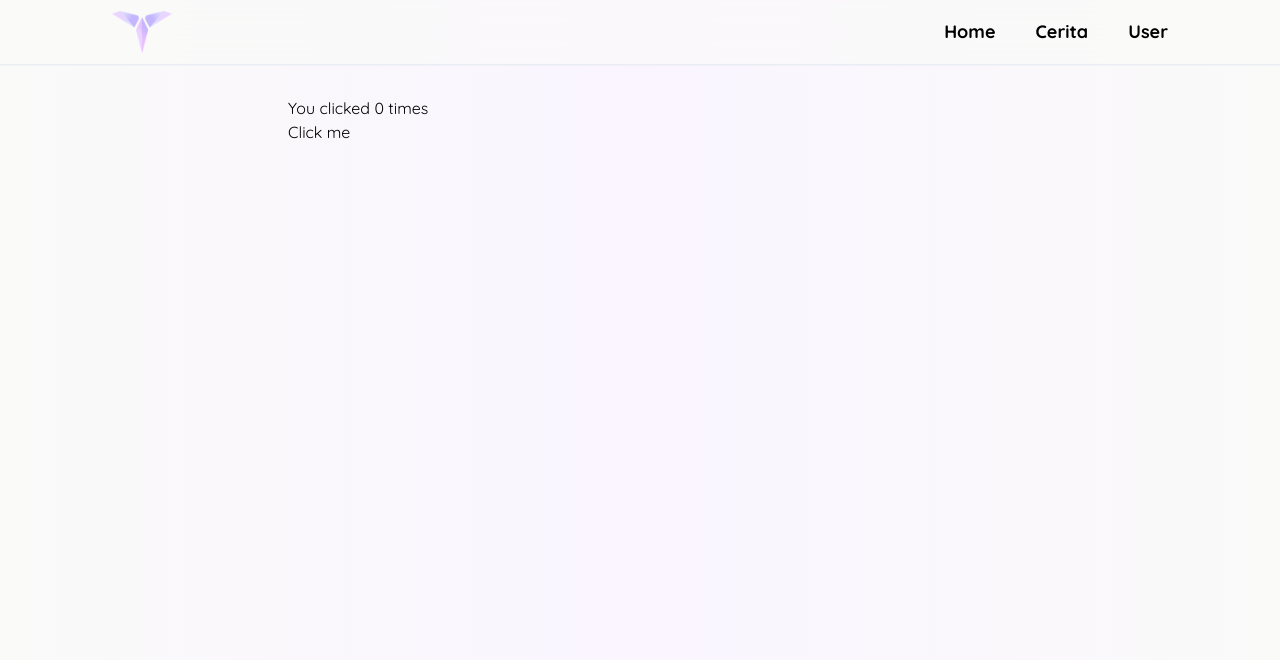
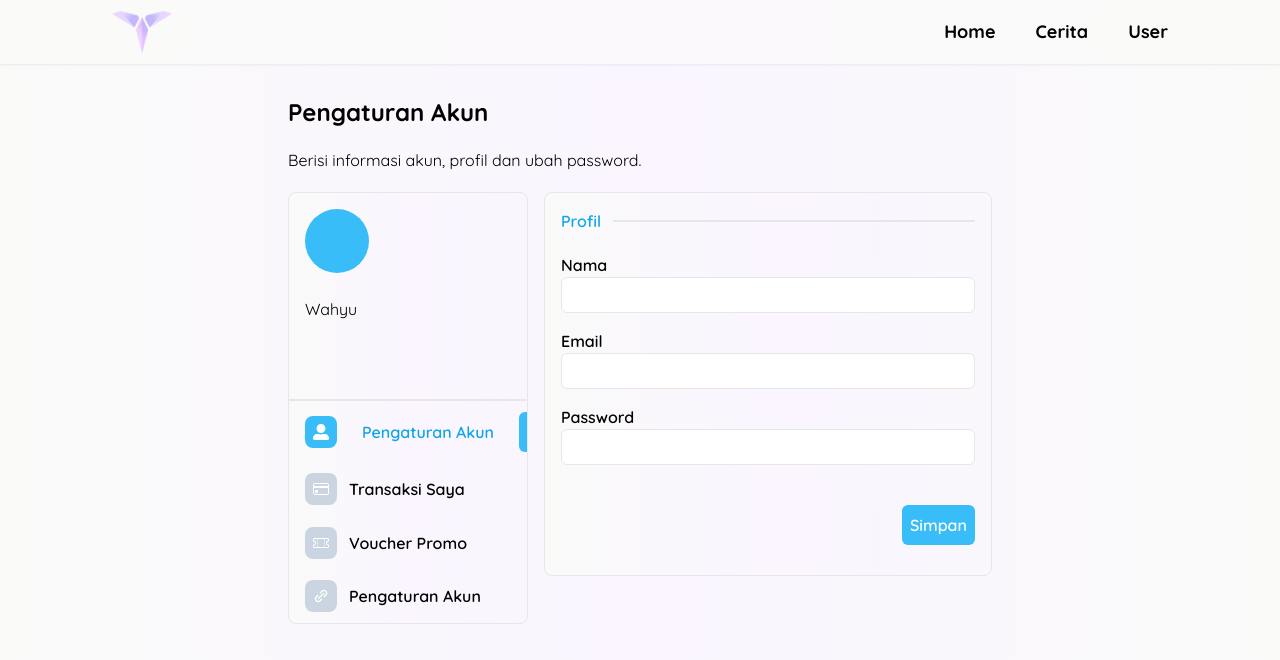
Before and after one commit to TeoCrow/nextjs, a Next.js app: page /user in a window 1280 px wide. Shown: the top 660 px of the page. Built offline with nearby package versions, Linux system fonts and the light colour scheme.

Commit message:
make better

```diff
--- a/app/user/page.jsx
+++ b/app/user/page.jsx
@@ -1,14 +1,83 @@
 "use client";
 
 import React, { useState } from "react";
-
+import * as fa from "react-icons/fa";
+import * as bs from "react-icons/bs";
+import * as bi from "react-icons/bi";
 export default function User() {
   const [count, setCount] = useState(0);
 
   return (
     <div>
-      <p>You clicked {count} times</p>
-      <button onClick={() => setCount(count + 1)}>Click me</button>
+      <p className="text-2xl font-bold">Pengaturan Akun</p>
+      <p className="my-5">Berisi informasi akun, profil dan ubah password.</p>
+      <section className="flex gap-4">
+        <div className="grid">
+          <div>
+            <div className="w-60 h-52 bg-gradient-to-r from-stone-50 via-purple-50 border rounded-t-lg p-4">
+              <div className="w-16 h-16 bg-sky-400 rounded-full mb-6"></div>
+              <p>Wahyu</p>
+            </div>
+            <div className="w-60 h-56 bg-gradient-to-r from-stone-50 via-purple-50 border rounded-b-lg pl-4 grid font-semibold">
+              <div className="flex items-center justify-between gap-3">
+                <fa.FaUserAlt className="bg-sky-400 w-8 h-8 p-2 rounded-lg text-white" />
+                <p className="text-sky-500">Pengaturan Akun</p>
+                <div className="w-2 h-10 bg-sky-400 rounded-l-md"></div>
+              </div>
+              <div className="flex items-center gap-3">
+                <bs.BsCreditCard className="bg-slate-300 w-8 h-8 p-2 rounded-lg text-white" />
+                Transaksi Saya
+              </div>
+              <div className="flex items-center gap-3">
+                <bs.BsTicketPerforated className="bg-slate-300 w-8 h-8 p-2 rounded-lg text-white" />
+                Voucher Promo
+              </div>
+              <div className="flex items-center gap-3">
+                <bi.BiLinkAlt className="bg-slate-300 w-8 h-8 p-2 rounded-lg text-white" />
+                Pengaturan Akun
+              </div>
+            </div>
+          </div>
+        </div>
+        <div className="w-full h-96 bg-gradient-to-r from-stone-50 via-purple-50 rounded-lg border p-4">
+          <div className="flex items-center gap-3 mb-5">
+            <p className="font-semibold text-sky-500">Profil</p>
+            <div className="w-full border-t-2"></div>
+          </div>
+          <div className="mb-4">
+            <p className="font-semibold">Nama</p>
+            <input
+              type="text"
+              className="w-full rounded-md h-9 border focus:border-0 focus:ring-0"
+              name=""
+              id=""
+            />
+          </div>
+          <div className="mb-4">
+            <p className="font-semibold">Email</p>
+            <input
+              type="text"
+              className="w-full rounded-md h-9 border focus:border-0 focus:ring-0"
+              name=""
+              id=""
+            />
+          </div>
+          <div className="mb-4">
+            <p className="font-semibold">Password</p>
+            <input
+              type="text"
+              className="w-full rounded-md h-9 border focus:border-0 focus:ring-0"
+              name=""
+              id=""
+            />
+          </div>
+          <div className="flex justify-end mt-10">
+            <button className="bg-sky-400 p-2 rounded-md text-white font-semibold">
+              Simpan
+            </button>
+          </div>
+        </div>
+      </section>
     </div>
   );
 }
```
